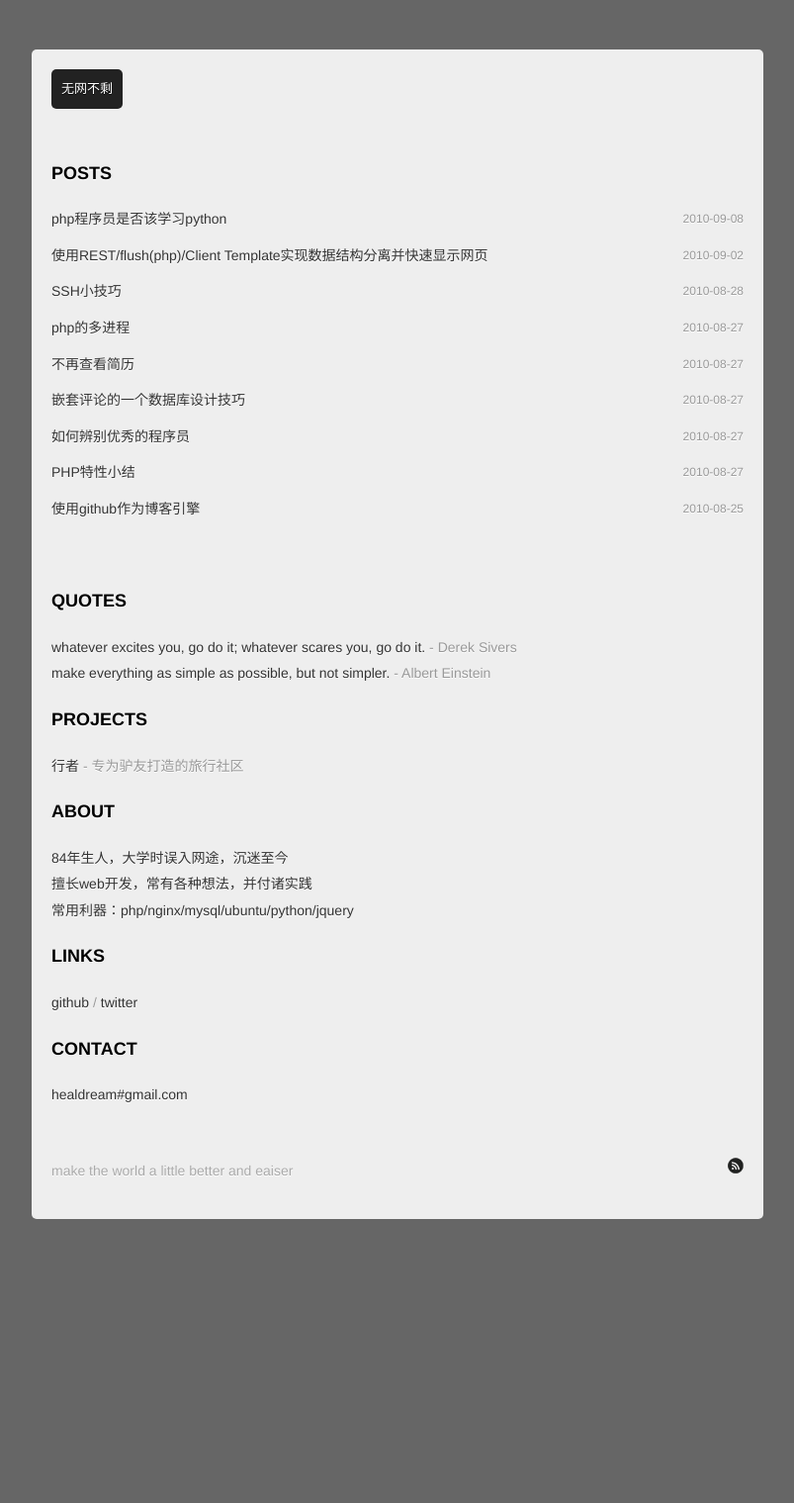
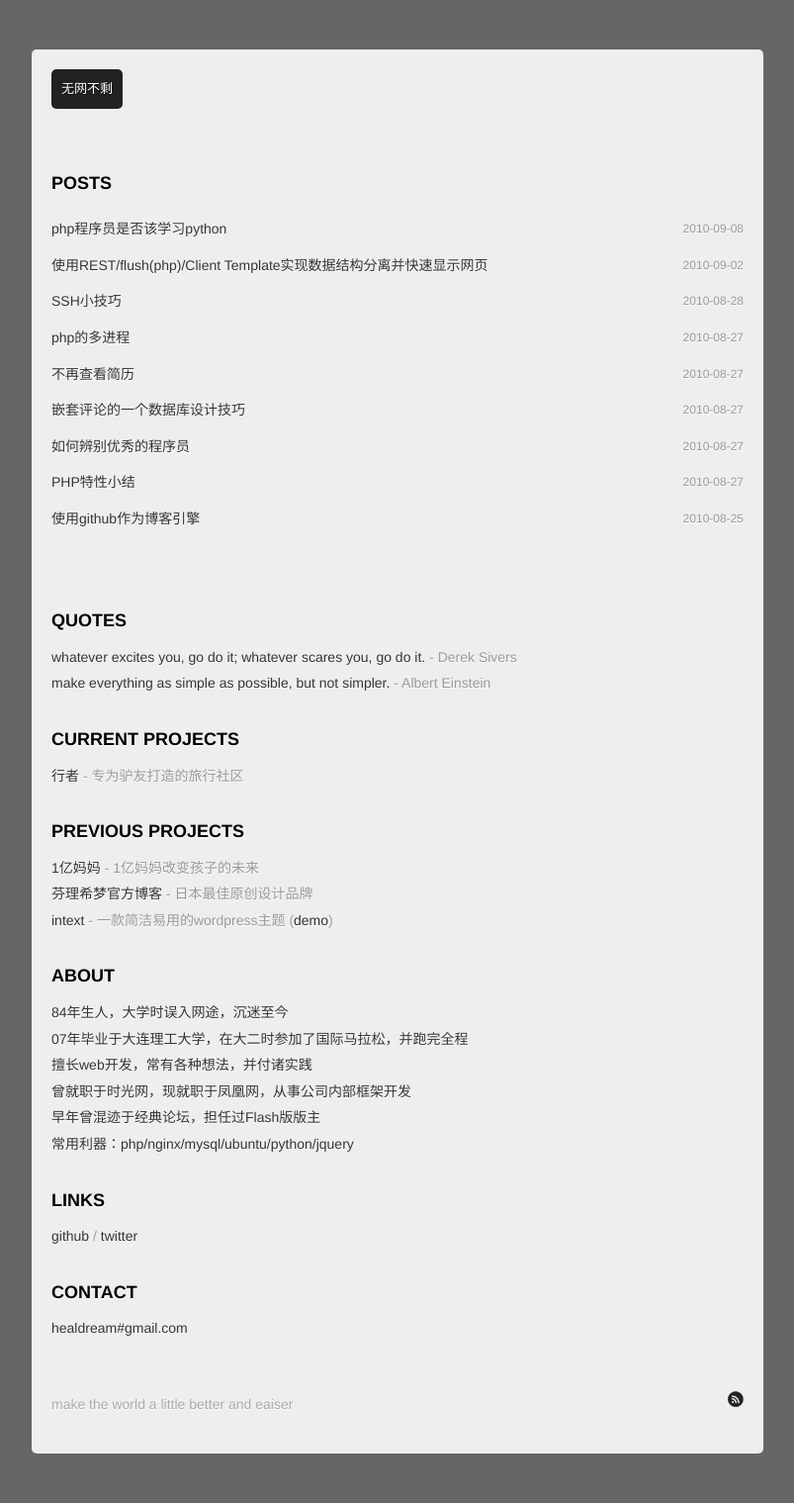
Before and after one commit to limboy/lzyy.github.com, a Jekyll site: the page built from index.html, in a window 1280 px wide. Shown: the whole page at 99% size, without its empty margins (238-1041 px from the left). Built offline with Jekyll 4.4.1, drawn with Linux system fonts in a browser that asks for light colours; Markdown is read by kramdown in place of the engine named in the settings; before the commit the page ends 1282 px from its top, so only the background shows below that.

Commit message:
adjust css

```diff
--- a/_layouts/default.html
+++ b/_layouts/default.html
@@ -2,7 +2,7 @@
 <html>
 	<head>
 		<meta http-equiv="content-type" content="text/html;charset=utf-8" />
-		<title>{{ page.title }} - 无网不剩</title>
+		<title>无网不剩</title>
 		<link rel="stylesheet" type="text/css" href="/css/style.css" />
 		<link rel="stylesheet" type="text/css" href="/css/syntax.css" />
 		<script type="text/javascript">
@@ -40,15 +40,25 @@
 				<li>make everything as simple as possible, but not simpler.<span style="color:#999"> - Albert Einstein</span></li>
 			</ul>
 
-			<p class="nav">PROJECTS</p>
+			<p class="nav">CURRENT PROJECTS</p>
 			<ul>
 				<li><a href="http://xingzher.com">行者</a> <span style="color:#999">- 专为驴友打造的旅行社区</span></li>
+			</ul>
+
+			<p class="nav">PREVIOUS PROJECTS</p>
+			<ul>
+				<li><a href="http://www.yiyimama.com">1亿妈妈</a> <span style="color:#999">- 1亿妈妈改变孩子的未来</span></li>
+				<li><a href="http://blog.f508.com/">芬理希梦官方博客</a> <span style="color:#999">- 日本最佳原创设计品牌</span></li>
+				<li><a href="http://code.google.com/p/intext/downloads/list">intext</a> <span style="color:#999">- 一款简洁易用的wordpress主题 (<a href="http://www.alidba.net/">demo</a>)</span></li>
 			</ul>
 
 			<p class="nav">ABOUT</p>
 			<div>
 				84年生人，大学时误入网途，沉迷至今 <br />
+				07年毕业于大连理工大学，在大二时参加了国际马拉松，并跑完全程<br />
 				擅长web开发，常有各种想法，并付诸实践<br />
+				曾就职于时光网，现就职于凤凰网，从事公司内部框架开发<br />
+				早年曾混迹于经典论坛，担任过Flash版版主<br />
 				常用利器：php/nginx/mysql/ubuntu/python/jquery<br />
 			</div>
 
--- a/css/style.css
+++ b/css/style.css
@@ -121,10 +121,15 @@ p.nav {
 	color:#000;
 	font-size:18px;
 	font-weight:bold;
+	margin:30px 0 10px;
 }
 
 p.nav + ul, p.nav + ul a, p.nav + div, p.nav + div a {
 	color:#333;
+}
+
+p.nav + ul, p.nav + div {
+	margin:0;
 }
 
 ul.posts li a {
```
